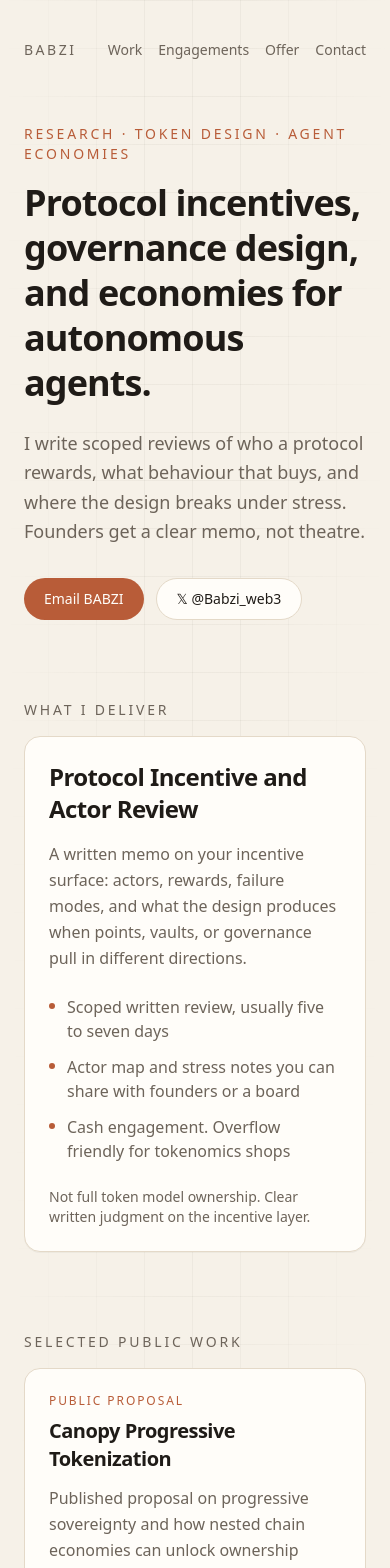
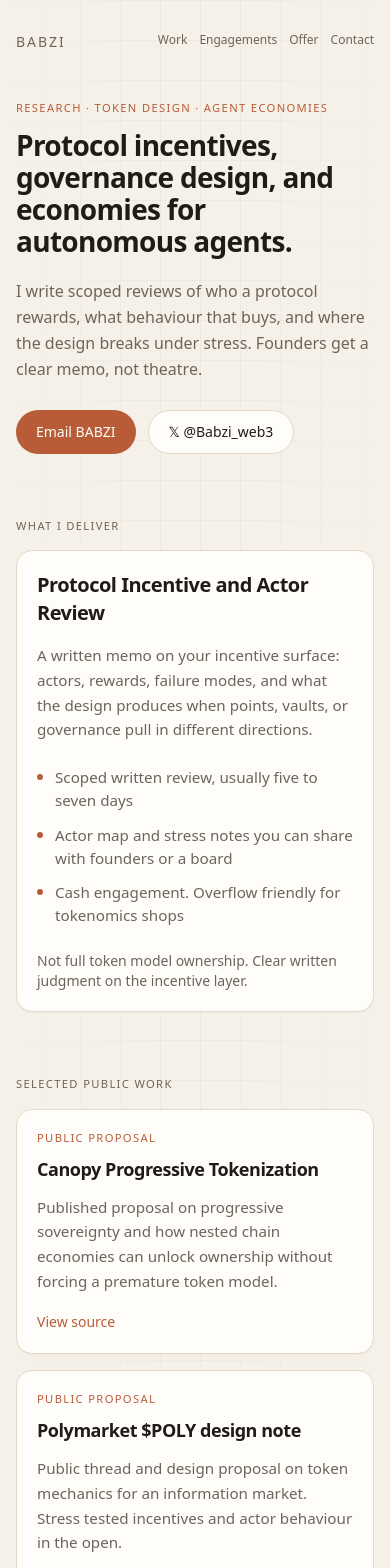
Before and after one commit to Babcan-Inc/babzi-portfolio, a Next.js app: page / in a window 390 px wide. Shown: the top 1568 px of the page. Built offline with nearby package versions, Linux system fonts and the light colour scheme.

Commit message:
Improve mobile layout and add public source links.
Tighten type and spacing on small screens, link Canopy/Polymarket/agent threads plus contact X to @Babzi_web3, and keep View source on all public work cards.

```diff
--- a/src/app/globals.css
+++ b/src/app/globals.css
@@ -19,6 +19,8 @@ body {
   color: var(--text);
   font-family: ui-sans-serif, system-ui, -apple-system, BlinkMacSystemFont, "Segoe UI", sans-serif;
   -webkit-font-smoothing: antialiased;
+  overflow-x: hidden;
+  text-rendering: optimizeLegibility;
 }
 
 ::selection {
@@ -28,8 +30,27 @@ body {
 
 .grid-fade {
   background-image:
-    linear-gradient(to right, rgba(31, 27, 23, 0.04) 1px, transparent 1px),
-    linear-gradient(to bottom, rgba(31, 27, 23, 0.04) 1px, transparent 1px);
-  background-size: 48px 48px;
-  mask-image: radial-gradient(ellipse at top, black 20%, transparent 70%);
+    linear-gradient(to right, rgba(31, 27, 23, 0.035) 1px, transparent 1px),
+    linear-gradient(to bottom, rgba(31, 27, 23, 0.035) 1px, transparent 1px);
+  background-size: 40px 40px;
+  mask-image: radial-gradient(ellipse at top, black 18%, transparent 68%);
 }
+
+@media (min-width: 640px) {
+  .grid-fade {
+    background-size: 48px 48px;
+  }
+}
+
+.label {
+  font-size: 0.7rem;
+  letter-spacing: 0.12em;
+  text-transform: uppercase;
+}
+
+@media (min-width: 640px) {
+  .label {
+    font-size: 0.75rem;
+    letter-spacing: 0.16em;
+  }
+}
--- a/src/app/layout.tsx
+++ b/src/app/layout.tsx
@@ -1,5 +1,11 @@
 import type { Metadata } from "next";
 import "./globals.css";
+
+export const viewport = {
+  width: "device-width",
+  initialScale: 1,
+  viewportFit: "cover",
+};
 
 export const metadata: Metadata = {
   title: "BABZI — Protocol incentives, governance, agent economies",
--- a/src/app/page.tsx
+++ b/src/app/page.tsx
@@ -4,18 +4,21 @@ const publicWork = [
     blurb:
       "Published proposal on progressive sovereignty and how nested chain economies can unlock ownership without forcing a premature token model.",
     kind: "Public proposal",
+    href: "https://x.com/Babzi_web3/status/2077252115513131290",
   },
   {
     title: "Polymarket $POLY design note",
     blurb:
       "Public thread and design proposal on token mechanics for an information market. Stress tested incentives and actor behaviour in the open.",
     kind: "Public proposal",
+    href: "https://x.com/Babzi_web3/status/2075075380470280507",
   },
   {
     title: "How to Build an Economy for Autonomous Agents",
     blurb:
       "Implementation framework covering actors, incentives, reputation, governance, economic security, and token architecture for agent economies.",
     kind: "Framework",
+    href: "https://x.com/Babzi_web3/status/2098649769748926551",
   },
   {
     title: "Vocdoni voting tools, Lagos stress test",
@@ -55,12 +58,12 @@ function WorkCard({
   href?: string;
 }) {
   return (
-    <article className="rounded-2xl border border-[var(--border)] bg-[var(--bg-elevated)] p-6 shadow-[0_1px_0_rgba(31,27,23,0.04)] transition hover:border-[#d2c4ae]">
-      <p className="mb-2 text-xs uppercase tracking-[0.16em] text-[var(--accent)]">
-        {kind}
+    <article className="rounded-2xl border border-[var(--border)] bg-[var(--bg-elevated)] p-5 shadow-[0_1px_0_rgba(31,27,23,0.04)] transition hover:border-[#d2c4ae] sm:p-6">
+      <p className="label mb-2 text-[var(--accent)]">{kind}</p>
+      <h3 className="text-lg font-semibold tracking-tight sm:text-xl">{title}</h3>
+      <p className="mt-3 text-[0.95rem] leading-relaxed text-[var(--muted)] sm:text-base">
+        {blurb}
       </p>
-      <h3 className="text-xl font-semibold tracking-tight">{title}</h3>
-      <p className="mt-3 leading-relaxed text-[var(--muted)]">{blurb}</p>
       {href ? (
         <p className="mt-4">
           <a
@@ -79,15 +82,15 @@ function WorkCard({
 
 export default function Home() {
   return (
-    <main className="relative overflow-hidden">
+    <main className="relative overflow-x-hidden">
       <div className="pointer-events-none absolute inset-0 grid-fade" aria-hidden />
 
-      <div className="relative mx-auto max-w-3xl px-6 pb-24 pt-10 sm:px-8">
-        <header className="mb-16 flex items-center justify-between gap-4">
-          <p className="text-sm font-medium tracking-[0.18em] text-[var(--muted)]">
+      <div className="relative mx-auto max-w-3xl px-4 pb-20 pt-8 sm:px-8 sm:pb-24 sm:pt-10">
+        <header className="mb-12 flex items-start justify-between gap-3 sm:mb-16 sm:items-center sm:gap-4">
+          <p className="shrink-0 text-sm font-medium tracking-[0.14em] text-[var(--muted)] sm:tracking-[0.18em]">
             BABZI
           </p>
-          <nav className="flex flex-wrap items-center justify-end gap-4 text-sm text-[var(--muted)] sm:gap-5">
+          <nav className="flex max-w-[70%] flex-wrap items-center justify-end gap-x-3 gap-y-2 text-xs text-[var(--muted)] sm:max-w-none sm:gap-5 sm:text-sm">
             <a href="#work" className="transition hover:text-[var(--text)]">
               Work
             </a>
@@ -103,20 +106,20 @@ export default function Home() {
           </nav>
         </header>
 
-        <section className="mb-20">
-          <p className="mb-4 text-sm uppercase tracking-[0.2em] text-[var(--accent)]">
+        <section className="mb-16 sm:mb-20">
+          <p className="label mb-3 text-[var(--accent)] sm:mb-4">
             Research · Token design · Agent economies
           </p>
-          <h1 className="max-w-2xl text-4xl font-semibold leading-tight tracking-tight text-[var(--text)] sm:text-5xl">
+          <h1 className="max-w-2xl text-[1.75rem] font-semibold leading-[1.15] tracking-tight text-[var(--text)] sm:text-4xl sm:leading-tight md:text-5xl">
             Protocol incentives, governance design, and economies for autonomous agents.
           </h1>
-          <p className="mt-6 max-w-xl text-lg leading-relaxed text-[var(--muted)]">
+          <p className="mt-5 max-w-xl text-base leading-relaxed text-[var(--muted)] sm:mt-6 sm:text-lg">
             I write scoped reviews of who a protocol rewards, what behaviour that buys, and where the design breaks under stress. Founders get a clear memo, not theatre.
           </p>
-          <div className="mt-8 flex flex-wrap gap-3">
+          <div className="mt-7 flex flex-wrap gap-3 sm:mt-8">
             <a
               href="mailto:babziweb3@gmail.com"
-              className="inline-flex items-center rounded-full bg-[var(--accent)] px-5 py-2.5 text-sm font-medium text-[#fffdf9] transition hover:brightness-110"
+              className="inline-flex min-h-11 items-center rounded-full bg-[var(--accent)] px-5 py-2.5 text-sm font-medium text-[#fffdf9] transition hover:brightness-110"
             >
               Email BABZI
             </a>
@@ -124,25 +127,23 @@ export default function Home() {
               href="https://x.com/Babzi_web3"
               target="_blank"
               rel="noreferrer"
-              className="inline-flex items-center rounded-full border border-[var(--border)] bg-[var(--bg-elevated)] px-5 py-2.5 text-sm text-[var(--text)] transition hover:border-[#cbbfaa]"
+              className="inline-flex min-h-11 items-center rounded-full border border-[var(--border)] bg-[var(--bg-elevated)] px-5 py-2.5 text-sm text-[var(--text)] transition hover:border-[#cbbfaa]"
             >
               𝕏 @Babzi_web3
             </a>
           </div>
         </section>
 
-        <section id="offer" className="mb-20 scroll-mt-24">
-          <h2 className="mb-4 text-sm uppercase tracking-[0.2em] text-[var(--muted)]">
-            What I deliver
-          </h2>
-          <div className="rounded-2xl border border-[var(--border)] bg-[var(--bg-elevated)] p-6 shadow-[0_1px_0_rgba(31,27,23,0.04)] sm:p-8">
-            <h3 className="text-2xl font-semibold tracking-tight">
+        <section id="offer" className="mb-16 scroll-mt-24 sm:mb-20">
+          <h2 className="label mb-4 text-[var(--muted)]">What I deliver</h2>
+          <div className="rounded-2xl border border-[var(--border)] bg-[var(--bg-elevated)] p-5 shadow-[0_1px_0_rgba(31,27,23,0.04)] sm:p-8">
+            <h3 className="text-xl font-semibold tracking-tight sm:text-2xl">
               Protocol Incentive and Actor Review
             </h3>
-            <p className="mt-4 leading-relaxed text-[var(--muted)]">
+            <p className="mt-4 text-[0.95rem] leading-relaxed text-[var(--muted)] sm:text-base">
               A written memo on your incentive surface: actors, rewards, failure modes, and what the design produces when points, vaults, or governance pull in different directions.
             </p>
-            <ul className="mt-6 space-y-3 text-[var(--muted)]">
+            <ul className="mt-6 space-y-3 text-[0.95rem] text-[var(--muted)] sm:text-base">
               <li className="flex gap-3">
                 <span className="mt-2 h-1.5 w-1.5 shrink-0 rounded-full bg-[var(--accent)]" />
                 Scoped written review, usually five to seven days
@@ -162,10 +163,8 @@ export default function Home() {
           </div>
         </section>
 
-        <section id="work" className="mb-20 scroll-mt-24">
-          <h2 className="mb-4 text-sm uppercase tracking-[0.2em] text-[var(--muted)]">
-            Selected public work
-          </h2>
+        <section id="work" className="mb-16 scroll-mt-24 sm:mb-20">
+          <h2 className="label mb-4 text-[var(--muted)]">Selected public work</h2>
           <div className="space-y-4">
             {publicWork.map((item) => (
               <WorkCard key={item.title} {...item} />
@@ -173,10 +172,8 @@ export default function Home() {
           </div>
         </section>
 
-        <section id="engagements" className="mb-20 scroll-mt-24">
-          <h2 className="mb-4 text-sm uppercase tracking-[0.2em] text-[var(--muted)]">
-            Selected engagements
-          </h2>
+        <section id="engagements" className="mb-16 scroll-mt-24 sm:mb-20">
+          <h2 className="label mb-4 text-[var(--muted)]">Selected engagements</h2>
           <div className="space-y-4">
             {engagements.map((item) => (
               <WorkCard key={item.title} {...item} />
@@ -185,26 +182,33 @@ export default function Home() {
         </section>
 
         <section id="contact" className="scroll-mt-24">
-          <h2 className="mb-4 text-sm uppercase tracking-[0.2em] text-[var(--muted)]">
-            Contact
-          </h2>
-          <div className="rounded-2xl border border-[var(--border)] bg-[var(--accent-soft)] p-6 sm:p-8">
-            <p className="max-w-xl text-lg leading-relaxed text-[var(--text)]">
+          <h2 className="label mb-4 text-[var(--muted)]">Contact</h2>
+          <div className="rounded-2xl border border-[var(--border)] bg-[var(--accent-soft)] p-5 sm:p-8">
+            <p className="max-w-xl text-base leading-relaxed text-[var(--text)] sm:text-lg">
               If you are redesigning incentives, migrating points to a token, or shipping an agent economy with thin economic design, send a short note with the mechanism and the question you want answered.
             </p>
             <p className="mt-6">
               <a
                 href="mailto:babziweb3@gmail.com"
-                className="font-medium text-[var(--accent)] underline-offset-4 hover:underline"
+                className="break-all font-medium text-[var(--accent)] underline-offset-4 hover:underline"
               >
                 babziweb3@gmail.com
               </a>
             </p>
-            <p className="mt-2 text-[var(--muted)]">𝕏 — @Babzi_web3</p>
+            <p className="mt-3">
+              <a
+                href="https://x.com/Babzi_web3"
+                target="_blank"
+                rel="noreferrer"
+                className="font-medium text-[var(--text)] underline-offset-4 hover:text-[var(--accent)] hover:underline"
+              >
+                𝕏 — @Babzi_web3
+              </a>
+            </p>
           </div>
         </section>
 
-        <footer className="mt-20 border-t border-[var(--border)] pt-8 text-sm text-[var(--muted)]">
+        <footer className="mt-16 border-t border-[var(--border)] pt-8 text-sm text-[var(--muted)] sm:mt-20">
           <p>BABZI · protocol research</p>
         </footer>
       </div>
```
